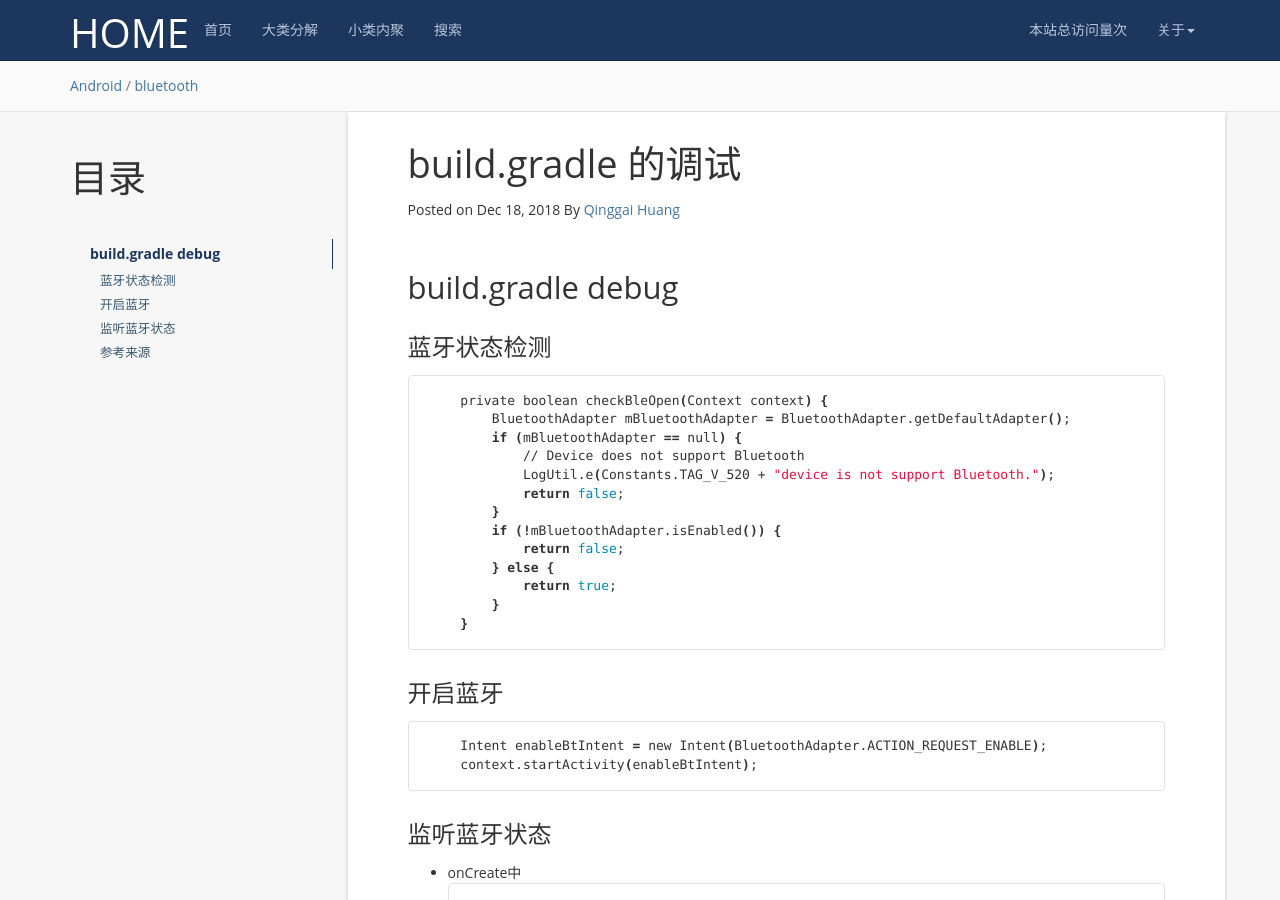
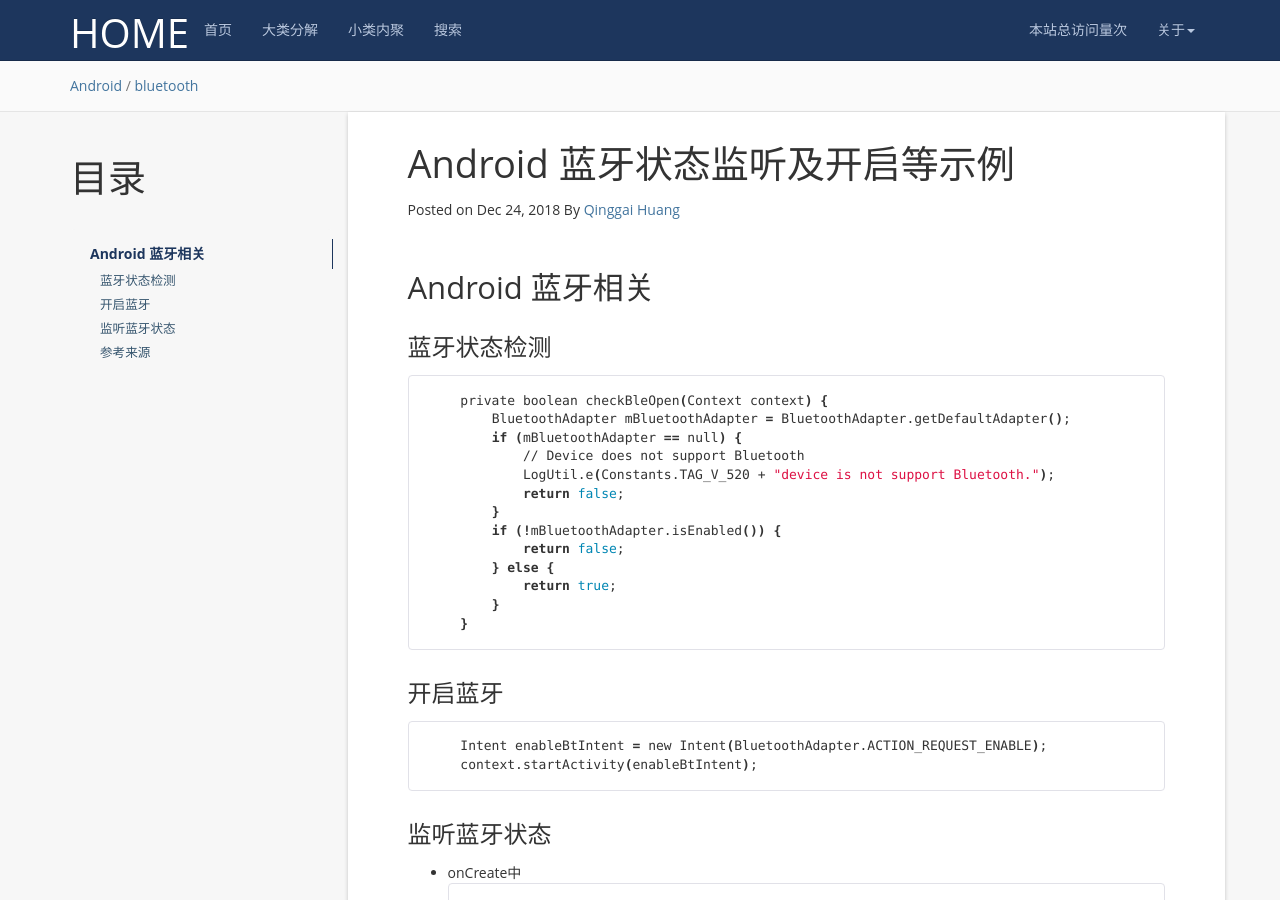
Before and after one commit to hqglichao/hqglichao.github.io, a Jekyll site: the page built from _posts/2019-12-24-bluetooth-permission.md, in a window 1280 px wide and 900 px high. Built offline with Jekyll 4.4.1, drawn with Linux system fonts in a browser that asks for light colours; nearby versions of some CDN libraries; comment, search, counter and statistics services are not loaded.

Commit message:
modify post
Signed-off-by: huangqinggai <huangqinggai@qiyi.com>

````diff
--- a/_posts/2019-12-24-bluetooth-permission.md
+++ b/_posts/2019-12-24-bluetooth-permission.md
@@ -1,7 +1,7 @@
 ---
 layout: post
-title: build.gradle 的调试
-date: 2018-12-18 20:28:00 +0800
+title: Android 蓝牙状态监听及开启等示例
+date: 2018-12-24 20:10:00 +0800
 categories: Android
 tag: [bluetooth]
 ---
@@ -9,7 +9,7 @@ tag: [bluetooth]
 {:toc}
 
 
-build.gradle debug
+Android 蓝牙相关
 -----------------------------------------------
 
 ### 蓝牙状态检测
@@ -84,4 +84,4 @@ build.gradle debug
     ```
 
 ### 参考来源
->https://developer.android.com/guide/topics/connectivity/bluetooth
+>[https://developer.android.com/guide/topics/connectivity/bluetooth](https://developer.android.com/guide/topics/connectivity/bluetooth)
````
